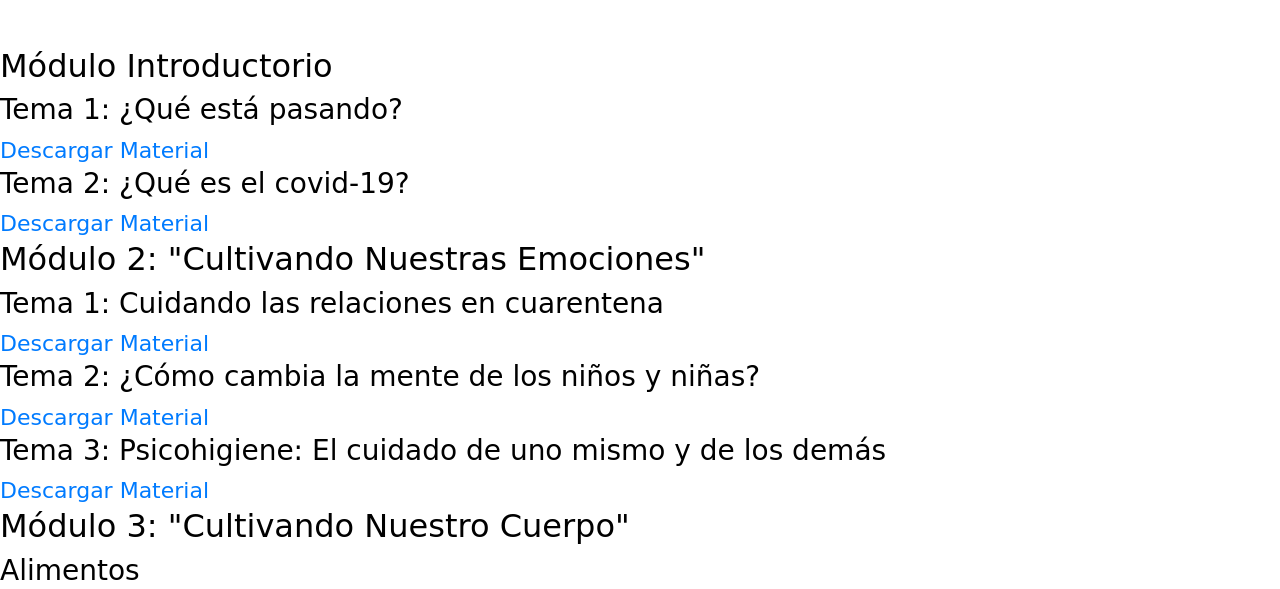
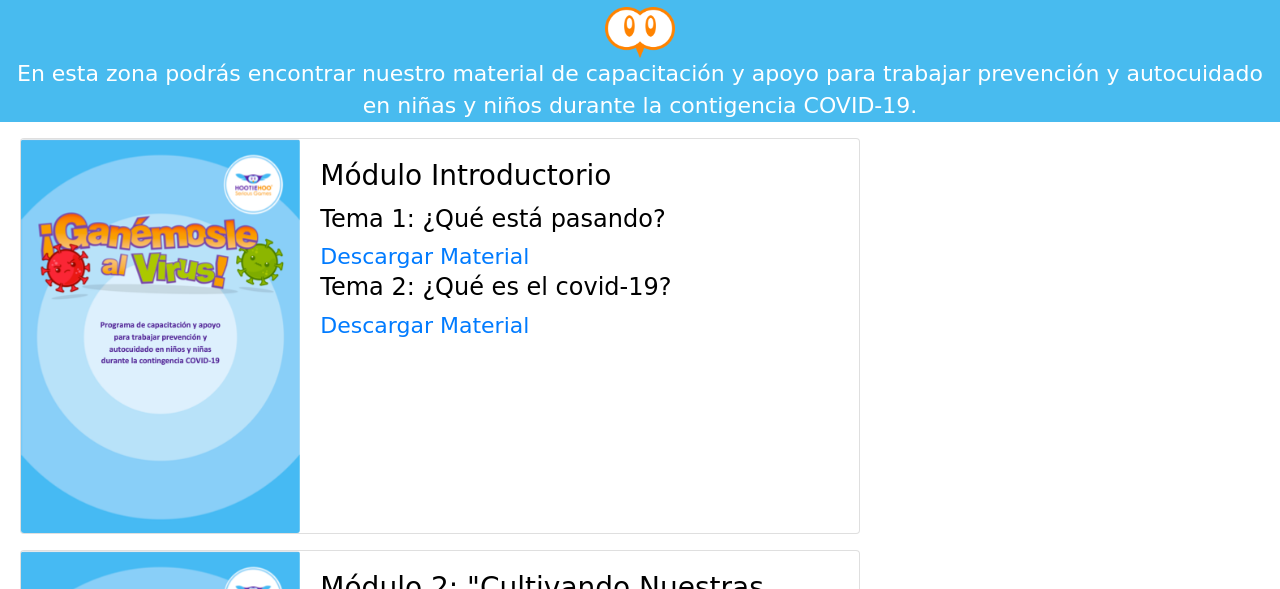
Before and after one commit to MariaJoseGarrido/businessProject, a plain HTML site: page src/index.html in a window 1280 px wide. Both pictures are taken after a click on the link "Zona Adultos". Shown: the part 211-800 px from the top of the page. Drawn offline with nearby package versions, Linux system fonts and the light colour scheme; a web font is replaced by a local one.

Commit message:
templates padres

```diff
--- a/src/lib/view/templateParents.js
+++ b/src/lib/view/templateParents.js
@@ -2,27 +2,58 @@ export const parents = () => {
   const divParents = document.createElement('div');
 
   const viewParents = `
-  <div>
-    <div class="templateParents">
-      <h2>Módulo Introductorio</h2>
-      <h3>Tema 1: ¿Qué está pasando?</h3>
+  <div class="logo-face" > <img class="owl-icon" src="./img/Icono_Demo_3.png"> </div>
+  <div class="intro"><p class="text">En esta zona podrás encontrar nuestro material de capacitación y apoyo para trabajar
+  prevención y autocuidado en niñas y niños durante la contigencia COVID-19.</p></div>
+  <div class="card mb-3" style="max-width: 840px;">
+  <div class="row no-gutters">
+    <div class="col-md-4">
+      <img src="./img/pdf.png" class="card-img" alt="...">
+    </div>
+    <div class="col-md-8">
+      <div class="card-body">
+        <h3 class="card-title">Módulo Introductorio</h3>
+        <h4 class="theme">Tema 1: ¿Qué está pasando?</h4>
         <a href="./Doc/M1/HH_GanemosleAlVirus_PDF_M1_T1.pdf" download="">Descargar Material </a>
-      <h3>Tema 2: ¿Qué es el covid-19?</h3>
+        <h4 class="theme">Tema 2: ¿Qué es el covid-19?</h4>
         <a href="./Doc/M1/HH_GanemosleAlVirus_PDF_M1_T2.pdf" download="">Descargar Material </a>
         </div>
-    <div class="templateParents">
-      <h2>Módulo 2: "Cultivando Nuestras Emociones"</h2>
-      <h3>Tema 1: Cuidando las relaciones en cuarentena</h3>
+    </div>
+  </div>
+  </div>
+  <div class="card mb-3" style="max-width: 840px;">
+  <div class="row no-gutters">
+    <div class="col-md-4">
+      <img src="./img/pdf.png" class="card-img" alt="...">
+    </div>
+    <div class="col-md-8">
+      <div class="card-body">
+        <h3 class="card-title">Módulo 2: "Cultivando Nuestras Emociones"</h3>
+        <h4 class="theme">Tema 1: Cuidando las relaciones en cuarentena</h4>
         <a href="./Doc/M2/HH_GanemosleAlVirus_PDF_M2_T1.pdf/" download="">Descargar Material </a>
-      <h3>Tema 2: ¿Cómo cambia la mente de los niños y niñas?</h3>
+        <h4 class="theme">Tema 2: ¿Cómo cambia la mente de los niños y niñas?</h4>
         <a href="./Doc/M2/HH_GanemosleAlVirus_PDF_M2_T2.pdf" download="">Descargar Material </a>
-      <h3>Tema 3: Psicohigiene: El cuidado de uno mismo y de los demás</h3>
+        <h4 class="theme">Tema 3: Psicohigiene: El cuidado de uno mismo y de los demás</h4>
         <a href="./Doc/M2/HH_GanemosleAlVirus_PDF_M2_T3.pdf/" download="">Descargar Material </a>
         </div>
-    <div class="templateParents">
-      <h2>Módulo 3: "Cultivando Nuestro Cuerpo"</h2>
-      <h3>Alimentos</h3>
+    </div>
+  </div>
+  </div>
+  <div class="card mb-3" style="max-width: 840px;">
+  <div class="row no-gutters">
+    <div class="col-md-4">
+      <img src="./img/pdf.png" class="card-img" alt="...">
+    </div>
+    <div class="col-md-8">
+      <div class="card-body">
+        <h3 class="card-title">Módulo 3: "Cultivando Nuestro Cuerpo"</h3>
+        <h4 class="theme">Alimentos</h4>
         <a href=".Doc/M3/HootieHoo_GAV_M3_Contenido.docx" download="">Descargar Material </a>
+        <a class="twitter-share-button" href="https://twitter.com/intent/tweet?text=Estoy jugando en Hootie Hoo!" target="blank">compartir en Tweet</a>
+        <a href="https://www.facebook.com/sharer/sharer.php?u=https://hootie.cl" target="blank">Comparte en Facebook</a>
+        <a href="https://api.whatsapp.com/send?text=Estoy jugando en%20https://hootie.cl" target="blank">Compartir en Whatsapp</a>
+      </div>
+    </div>
   </div>
   </div>
   `
--- a/src/style.css
+++ b/src/style.css
@@ -53,7 +53,7 @@ p {
 }
 
 nav {
-	margin: 0px 0px 50px 0px;
+	margin: 0px 0px 0px 0px;
   background-color: #572A99;
   border-radius: 30px;
 }
@@ -77,6 +77,11 @@ nav a {
 	font-size:20px;
 	line-height: 60px;
 	text-decoration:none;
+}
+
+nav a.nounderline:link
+{
+text-decoration:none;
 }
 
 nav a:hover {
@@ -169,6 +174,31 @@ ol.carousel-indicators {
 	margin: 0px 0px 20px 0px;
 }
 
-.templateParents{
+.templateParents, .card-title, .theme{
 	color:#000;
 }
+
+.card{
+margin-left: 20px;
+}
+
+.logo-face{
+	display: flex;
+  justify-content: center;
+	background-color: #48BBEF;
+}
+
+.owl-icon{
+	width: 70px;
+	margin-top: 10px;
+}
+
+.intro{
+	color:#ffffff;
+	background-color: #48BBEF;
+}
+
+.text{
+	display: flex;
+  justify-content: center;
+}
```
Also changed, not shown: src/img/Icono_Demo_3.png (added), src/img/pdf.png (added), src/index.html (line endings or trailing spaces), 2 other files. Lines whose indentation alone changed are shown as unchanged.
